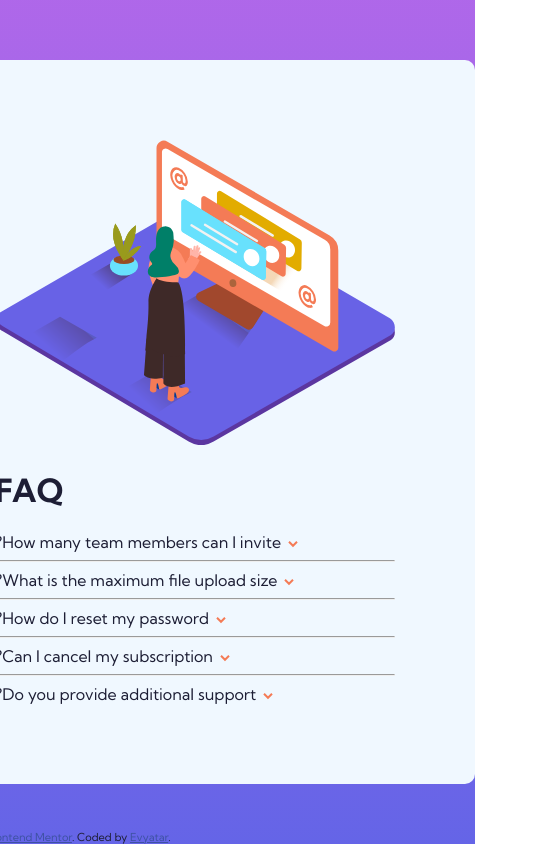
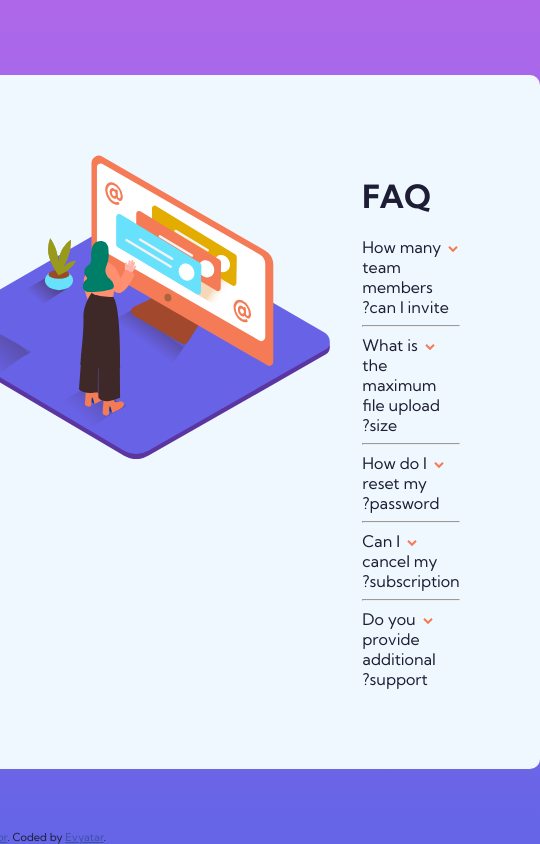
Before and after one commit to Evyatarr/faq-accordion-card-main, a plain HTML site: page index.html in a window 390 px wide. Shown: the whole page, 540 px wide, since content can reach past the window. Drawn offline with Linux system fonts and the light colour scheme.

Commit message:
flexbox adjusting

```diff
--- a/css/style.css
+++ b/css/style.css
@@ -17,7 +17,11 @@ body {
 
 @media screen and (max-width: 800px) {
   .container {
-    flex-direction: row;
+    flex-direction: column;
+  }
+  .element{
+    display: flex;
+    flex-direction: column;
   }
 }
 .faq {
@@ -26,7 +30,7 @@ body {
   display: flex;
   align-items: center;
   justify-content: center;
-  flex-direction: column;
+  flex-direction: row;
   justify-content: center;
   max-width: 900px;
   max-height: 445px;
@@ -35,6 +39,8 @@ body {
 }
 
 .element {
+  display: flex;
+  flex-direction: row;
   padding: 4rem;
   background-color: aliceblue;
   border-radius: 10px;
```
Also changed, not shown: index.html (+1 -0 lines).
